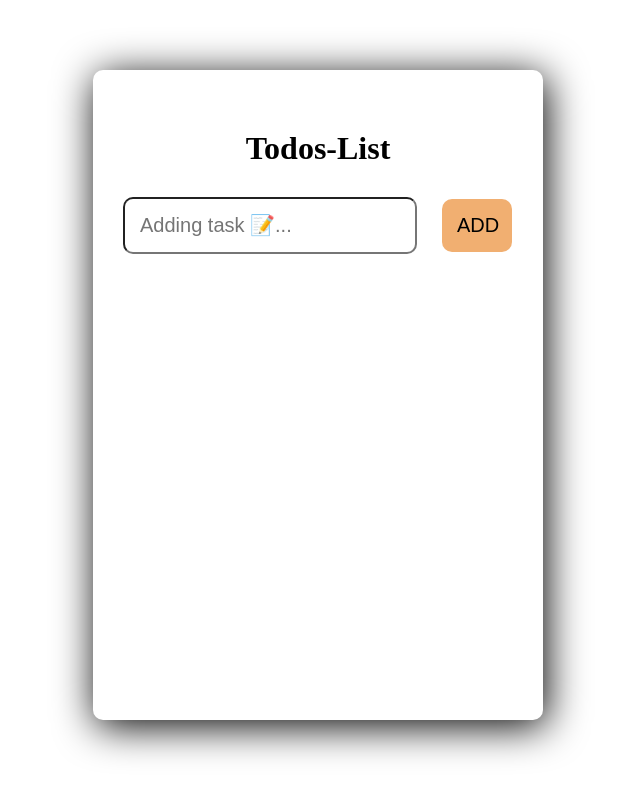
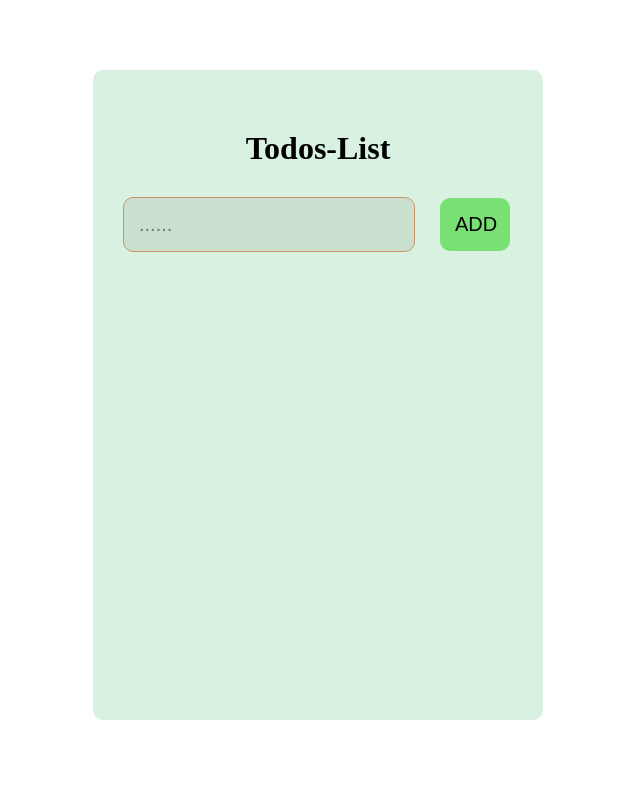
Before and after one commit to sokkhengg/app-frontend, a React (Create React App) app in the folder my-app-frontend/: page / in a window 1280 px wide. Shown: the top 796 px of the page, without its empty margins (322-962 px from the left). Built offline with nearby package versions, Linux system fonts and the light colour scheme.

Commit message:
modifying css and form.js

```diff
--- a/my-app-frontend/src/App.css
+++ b/my-app-frontend/src/App.css
@@ -15,13 +15,12 @@
 
 /* connect to container to make our box look nice */
 .app-wrapper {
-  background-color: O#12343b;
+  background-color: #c9ecd5b8;
   min-width: 450px;
   min-height: 650px;
   padding: 30px;
   box-sizing: border-box;
   border-radius: 10px;
-  box-shadow: 3px 6px 40px #000;
   margin-bottom: 10px;
 }
 
@@ -38,9 +37,9 @@
   padding: 15px;
   margin-right: 25px;
   font-size: 20px;
-  color: #ccc;
-  background-color: O#000000;
-  border: 1px solid O#c89666;
+  color: rgb(29, 5, 5);
+  background-color: #cadecce3;
+  border: 1px solid #c89666;
   border-radius: 10px;
 }
 
@@ -51,7 +50,7 @@
   font-size: 20px;
   border-radius: 10px;
   border: 0;
-  background-color: #f1af71;
+  background-color: #65de5dd1;
   cursor: pointer;
 }
 
@@ -98,9 +97,9 @@
 
 .list {
   width: 220px;
-  background-color: 0#12343b;
+  background-color: #65de5dd1;
   border: none;
-  color: #ccc;
+  color: rgb(19, 9, 9);
   font-size: 20px;
   padding-left: 10px;
   margin-right: 15px;
--- a/my-app-frontend/src/components/Form.js
+++ b/my-app-frontend/src/components/Form.js
@@ -36,7 +36,7 @@ const Form = ({ input, setInput, todos, setTodos, editTodo, setEditTodo }) => {
     <form onSubmit={onFormSubmit}>
       <input
         type="text"
-        placeholder="Adding task 📝..."
+        placeholder="......"
         className="task-input"
         value={input}
         required
```
Also changed, not shown: my-app-frontend/src/components/TodosList.js (+1 -7 lines).
